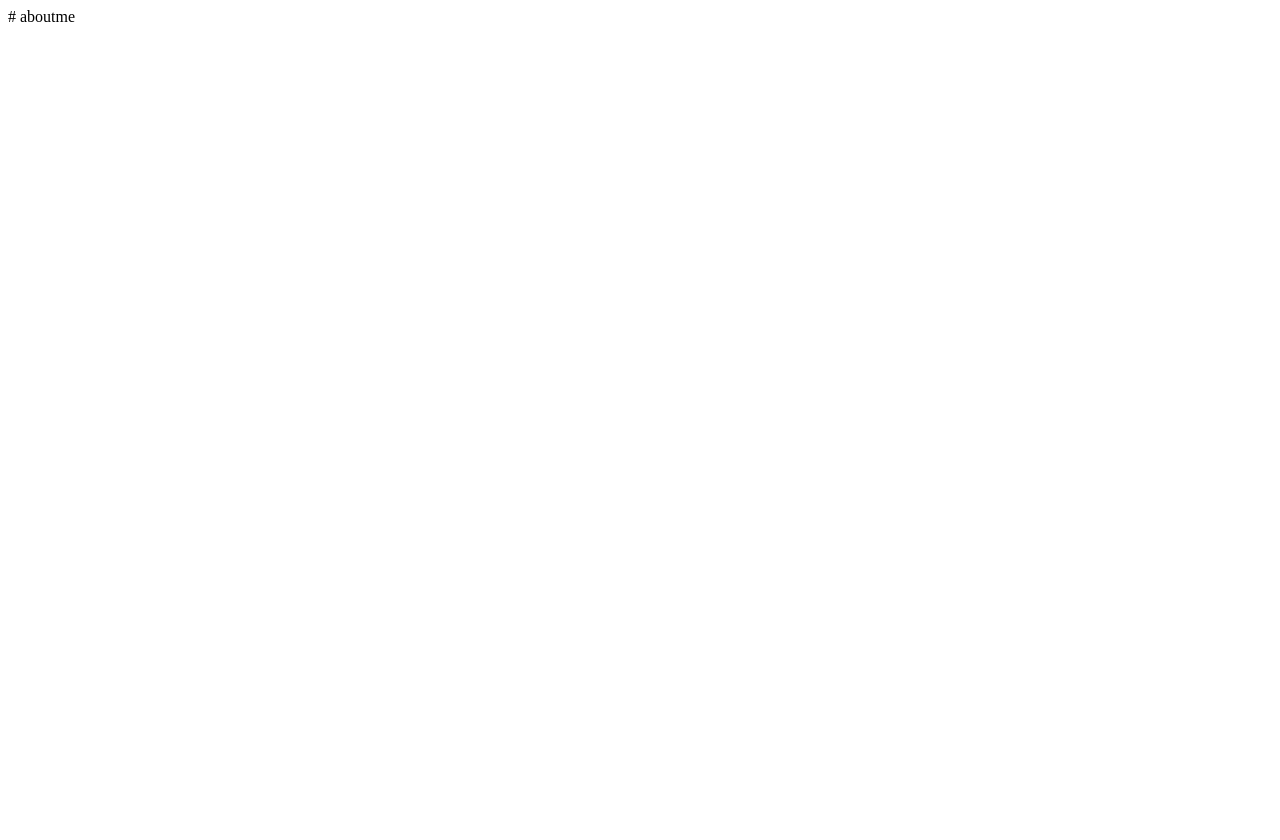
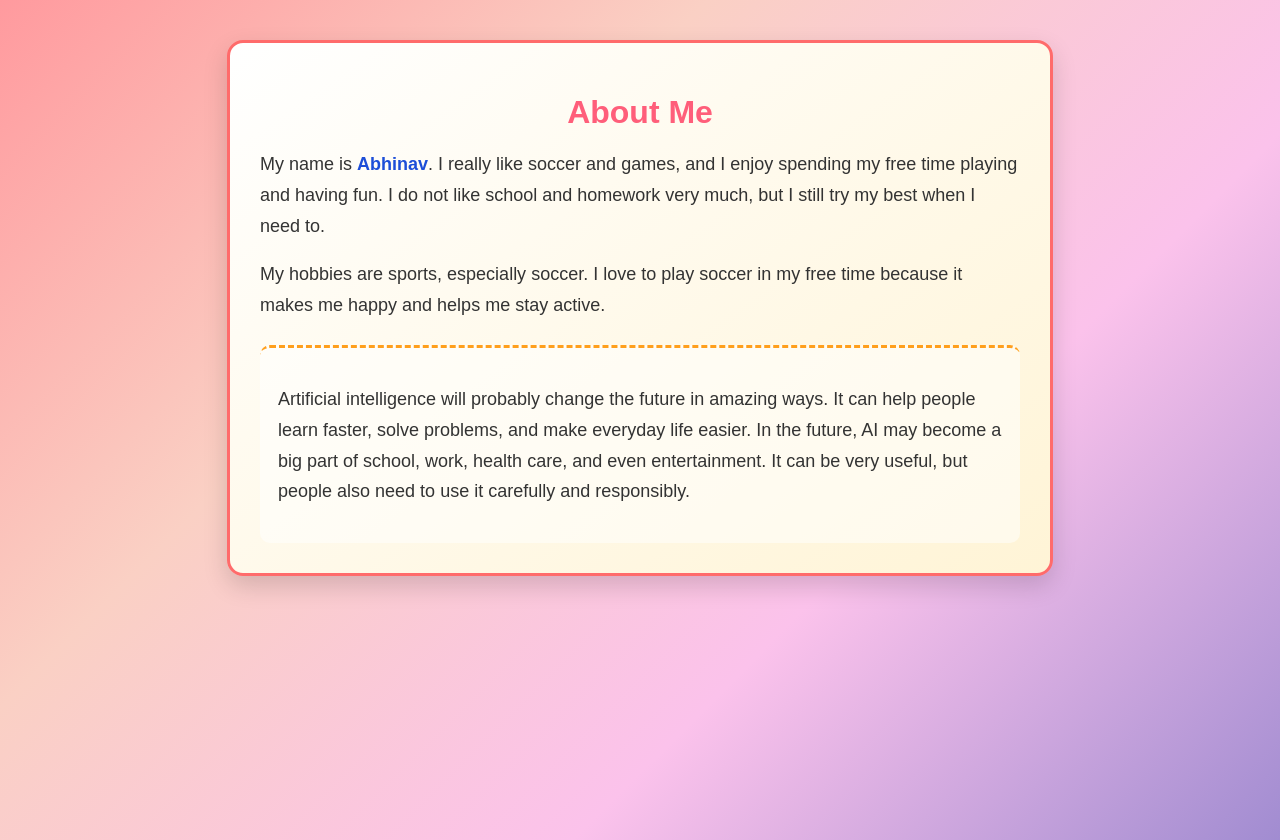
Before and after one commit to abhinavshrestha12/aboutme, a plain HTML site: page index.html in a window 1280 px wide. Before the commit the page ends 800 px from the top, so only its background shows below. Drawn offline with Linux system fonts and the light colour scheme.

Commit message:
Create a basic About Me page in HTML

```diff
--- a/index.html
+++ b/index.html
@@ -1 +1,64 @@
-# aboutme
+<!DOCTYPE html>
+<html lang="en">
+<head>
+  <meta charset="UTF-8" />
+  <meta name="viewport" content="width=device-width, initial-scale=1.0" />
+  <title>About Abhinav</title>
+  <style>
+    body {
+      font-family: Arial, sans-serif;
+      margin: 0;
+      padding: 0;
+      background: linear-gradient(135deg, #ff9a9e, #fad0c4, #fbc2eb, #a18cd1);
+      color: #222;
+      min-height: 100vh;
+    }
+
+    .container {
+      max-width: 760px;
+      margin: 40px auto;
+      padding: 30px;
+      background: linear-gradient(145deg, #ffffff, #fff4d6);
+      border-radius: 16px;
+      box-shadow: 0 10px 25px rgba(0,0,0,0.15);
+      border: 3px solid #ff6b6b;
+    }
+
+    h1 {
+      color: #ff5e7a;
+      text-align: center;
+      font-size: 32px;
+      margin-bottom: 12px;
+    }
+
+    p {
+      font-size: 18px;
+      line-height: 1.7;
+      color: #333;
+    }
+
+    strong {
+      color: #1d4ed8;
+    }
+
+    .bottom {
+      margin-top: 25px;
+      padding: 18px;
+      border-top: 3px dashed #ff9f1c;
+      background: rgba(255, 255, 255, 0.5);
+      border-radius: 10px;
+    }
+  </style>
+</head>
+<body>
+  <div class="container">
+    <h1>About Me</h1>
+    <p>My name is <strong>Abhinav</strong>. I really like soccer and games, and I enjoy spending my free time playing and having fun. I do not like school and homework very much, but I still try my best when I need to.</p>
+    <p>My hobbies are sports, especially soccer. I love to play soccer in my free time because it makes me happy and helps me stay active.</p>
+
+    <div class="bottom">
+      <p>Artificial intelligence will probably change the future in amazing ways. It can help people learn faster, solve problems, and make everyday life easier. In the future, AI may become a big part of school, work, health care, and even entertainment. It can be very useful, but people also need to use it carefully and responsibly.</p>
+    </div>
+  </div>
+</body>
+</html>
```
